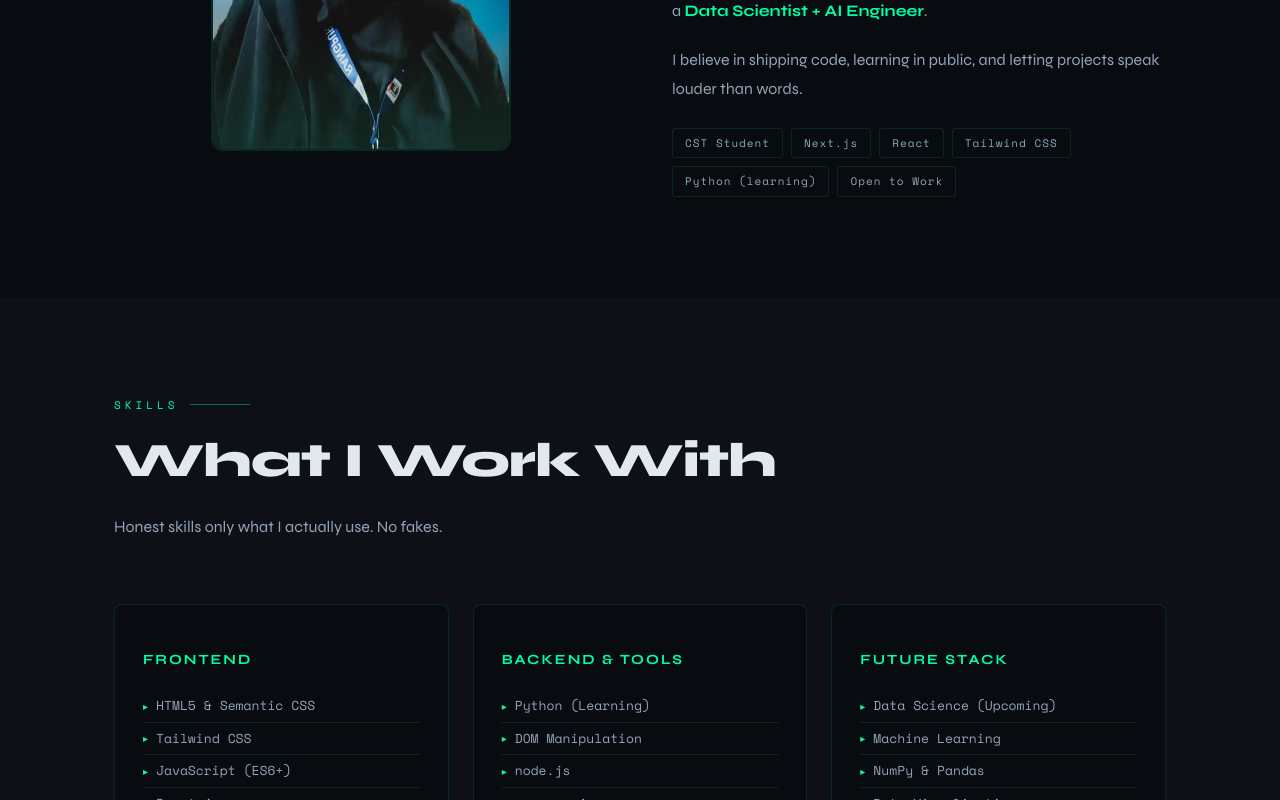
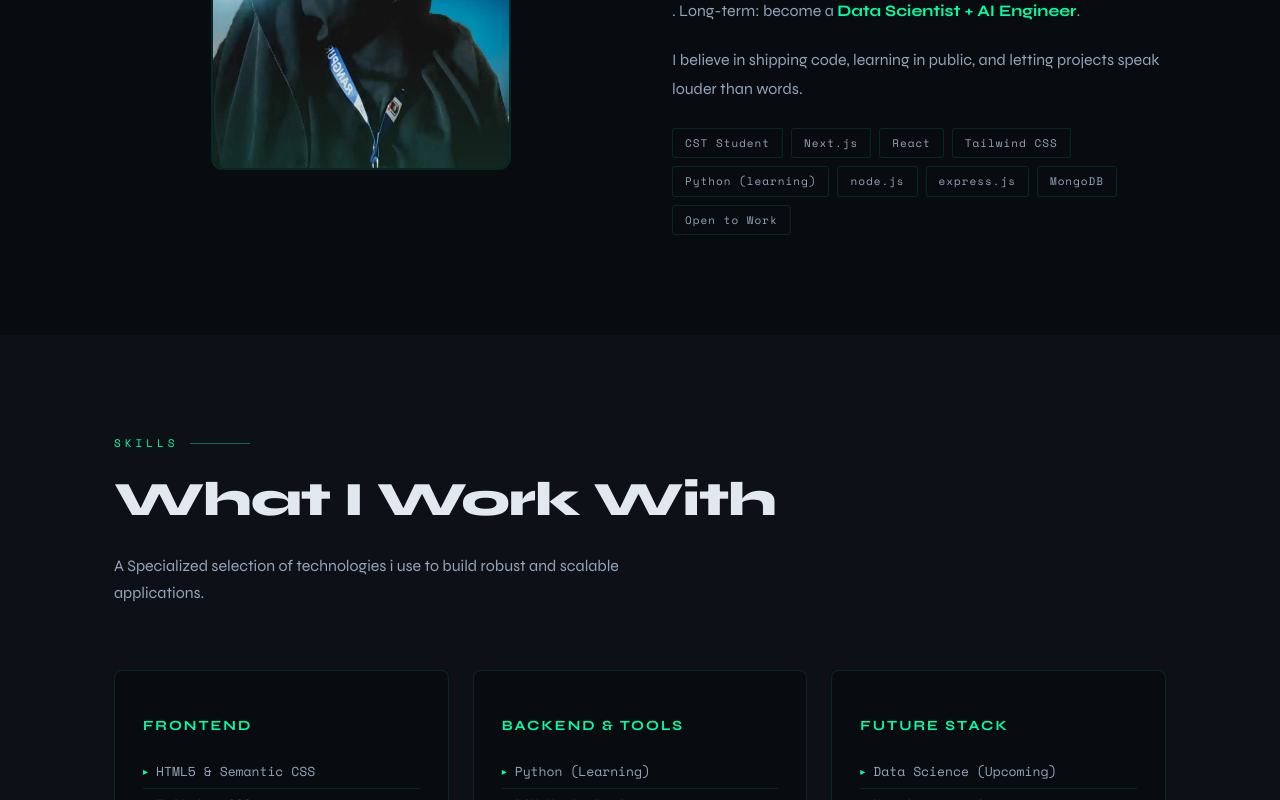
Before and after one commit to mouislambd/my-portfolio, a Next.js app: page / in a window 1280 px wide. Shown: the part 1260-2060 px from the top of the page. Built offline with nearby package versions, Linux system fonts and the light colour scheme.

Commit message:
replece some info

```diff
--- a/app/portfolio.tsx
+++ b/app/portfolio.tsx
@@ -396,10 +396,10 @@ export default function Portfolio() {
                         </div>
                         <div className="about-text fade-in">
                             <p><strong>CST (Computer Science &amp; Technology)</strong>student passionate about building Full-Stack web applications. Currently focused on mastering the MERN Stack with Node.js, Express, MongoDB and building type-safe modern front-ends with<strong>React &amp; Next.js &amp; TypeScript</strong>.</p>
-                            <p>Short-term goal: land a <strong>web developer role</strong>. Long-term: become a <strong>Data Scientist + AI Engineer</strong>.</p>
+                            <p>Short-term goal: land a <strong>web developer role <br /></strong>. Long-term: become a <strong>Data Scientist + AI Engineer</strong>.</p>
                             <p>I believe in shipping code, learning in public, and letting projects speak louder than words.</p>
                             <div className="about-tags">
-                                {["CST Student", "Next.js", "React", "Tailwind CSS", "Python (learning)", "Open to Work"].map((t) => (
+                                {["CST Student", "Next.js", "React", "Tailwind CSS", "Python (learning)", "node.js", "express.js", "MongoDB", "Open to Work"].map((t) => (
                                     <span key={t} className="tag">{t}</span>
                                 ))}
                             </div>
@@ -413,7 +413,7 @@ export default function Portfolio() {
                 <div className="container">
                     <div className="section-label"> SKILLS</div>
                     <h2 className="section-title">What I Work With</h2>
-                    <p className="section-sub">Honest skills only what I actually use. No fakes.</p>
+                    <p className="section-sub">A Specialized selection of technologies i use to build robust and scalable applications.</p>
                     <div className="skills-grid">
                         {SKILLS.map((s, i) => (
                             <div key={i} className="skill-card fade-in">
```
